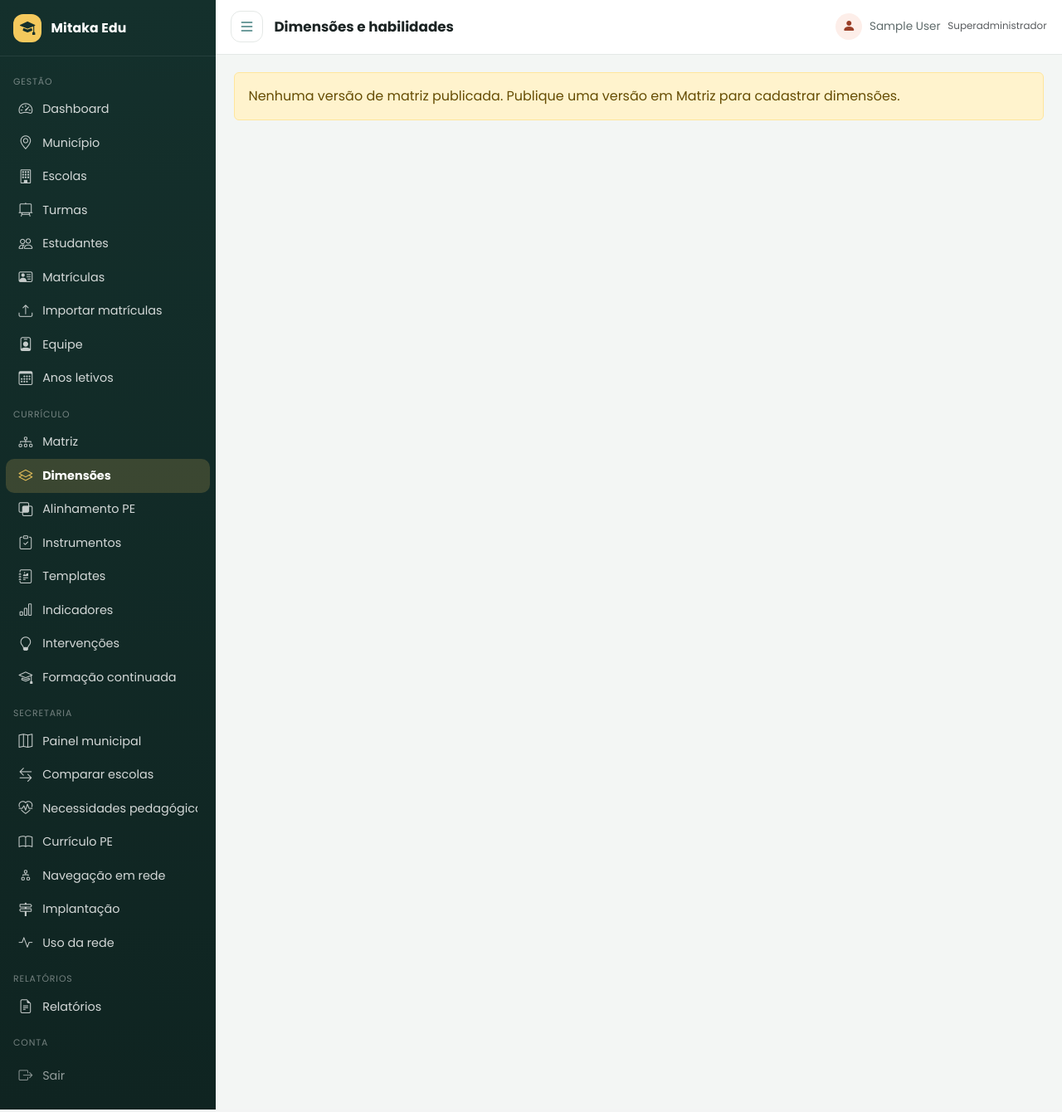
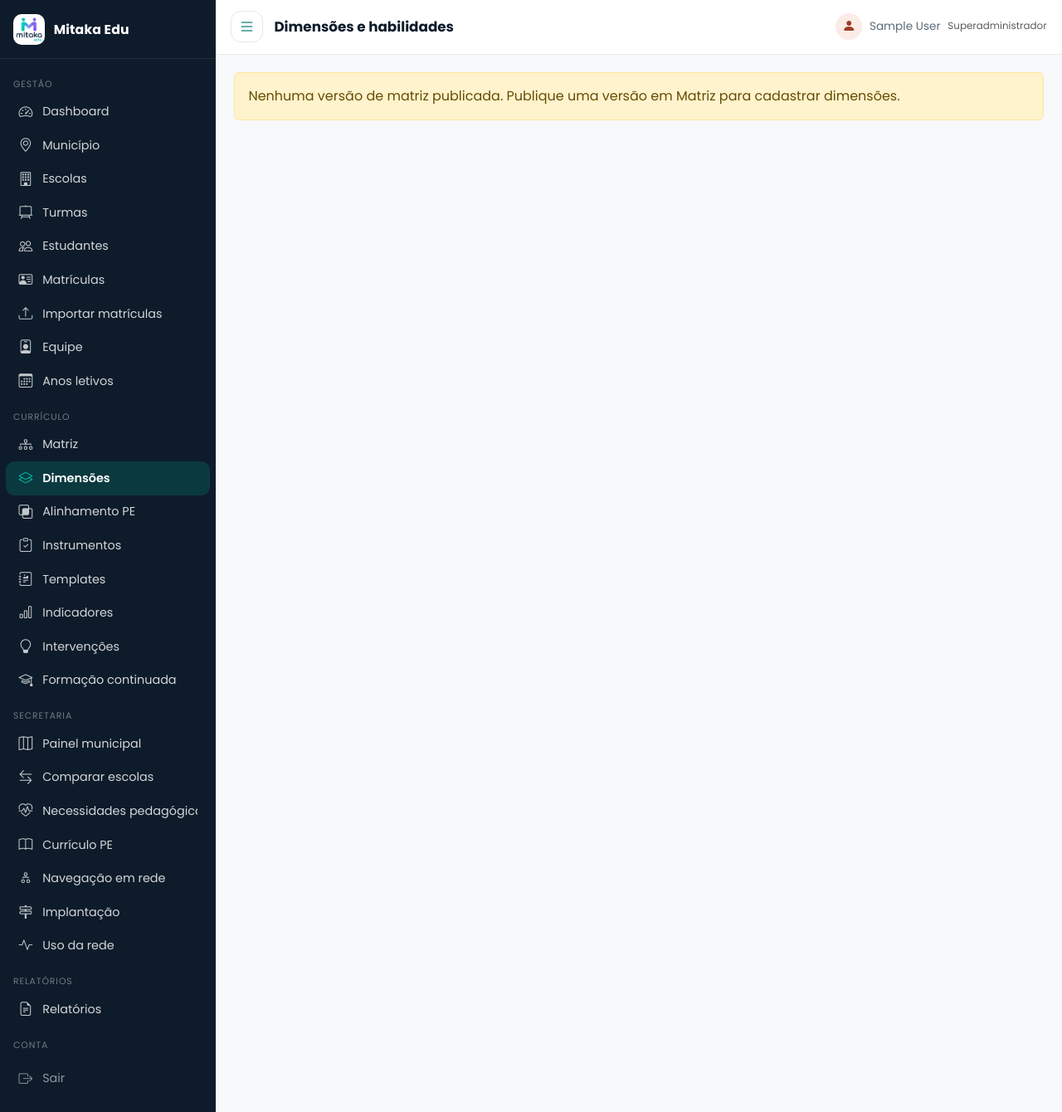
Before and after one commit to softpoptecnologia/mitaka-edu, a Django app: page /gestao/dimensoes/ in a window 1280 px wide. Shown: the whole page at 83% size. Run offline with Django 5.2, Linux system fonts and the light colour scheme; a user stored in the database is signed in; data comes from the database, SQL or seed files in the repository; tables that the repository leaves empty hold one stand-in row (values such as "Sample post"); data that the repository does not hold is empty; parts of the project's set-up code (start-up, migrations or seed data) failed here and were passed over.

Commit message:
Use the transparent Mitaka logo in the top nav instead of the old mark icon.
Co-authored-by: Cursor <cursoragent@cursor.com>

```diff
--- a/static/css/admin.css
+++ b/static/css/admin.css
@@ -1,32 +1,27 @@
 /* Mitaka Edu — gestão escolar (chrome + componentes) */
 
 :root {
-  --ink: #1c2424;
-  --muted: #5f6b6b;
-  --line: #e4e8e6;
-  --surface: #ffffff;
-  --canvas: #f3f6f4;
-  --accent: #0f5c5c;
-  --accent-soft: #e6f3f3;
-  --sidebar: #14302c;
-  --sidebar-2: #0f2421;
+  --accent: var(--brand-strong, #00796b);
+  --accent-soft: var(--brand-soft, #e6faf7);
+  --sidebar: var(--navy, #0d1b2a);
+  --sidebar-2: var(--navy, #0d1b2a);
   --sidebar-w: 260px;
   --sidebar-collapsed: 76px;
-  --tone-student: #e07a5f;
-  --tone-student-soft: #fdeee9;
+  --tone-student: var(--coral, #e07a5f);
+  --tone-student-soft: var(--coral-soft, #fbece7);
   --tone-student-ink: #9a3f28;
-  --tone-class: #3d7ea6;
-  --tone-class-soft: #e8f3f8;
+  --tone-class: var(--sky, #4db6e2);
+  --tone-class-soft: var(--sky-soft, #e8f6fb);
   --tone-class-ink: #1f4e6b;
-  --tone-school: #0f5c5c;
-  --tone-school-soft: #e6f3f3;
-  --tone-attention: #d97706;
-  --tone-attention-soft: #fef3e6;
+  --tone-school: var(--brand-strong, #00796b);
+  --tone-school-soft: var(--brand-soft, #e6faf7);
+  --tone-attention: var(--attention, #b7791f);
+  --tone-attention-soft: var(--attention-soft, #f8efde);
   --tone-attention-ink: #9a3412;
-  --tone-network: #5b4b8a;
-  --tone-network-soft: #f3f0fa;
-  --tone-ok: #2f7d4a;
-  --tone-ok-soft: #e8f5ec;
+  --tone-network: var(--purple, #3a2f6e);
+  --tone-network-soft: var(--purple-soft, #eeeaf8);
+  --tone-ok: var(--ok, #2f7d4a);
+  --tone-ok-soft: var(--ok-soft, #e8f5ec);
 }
 
 body {
@@ -47,8 +42,8 @@ body {
 .admin-sidebar {
   width: var(--sidebar-w);
   flex-shrink: 0;
-  background: linear-gradient(180deg, var(--sidebar) 0%, var(--sidebar-2) 100%);
-  color: #d7dddc;
+  background: var(--sidebar);
+  color: #c5d0dc;
   display: flex;
   flex-direction: column;
   transition: width 0.2s ease;
@@ -64,16 +59,22 @@ body {
 }
 
 .brand-mark {
-  width: 2.15rem;
-  height: 2.15rem;
-  border-radius: 12px;
-  background: #f4c95d;
-  color: #14302c;
+  width: 2.35rem;
+  height: 2.35rem;
+  border-radius: 10px;
+  background: #fff;
   display: inline-flex;
   align-items: center;
   justify-content: center;
-  font-size: 1.15rem;
   flex-shrink: 0;
+  overflow: hidden;
+  padding: 0.12rem;
+}
+.brand-mark img,
+.brand-mark .brand-mark-img {
+  width: 100%;
+  height: 100%;
+  object-fit: contain;
 }
 
 .brand-text {
@@ -134,12 +135,12 @@ body {
 
 .admin-sidebar .nav-link.active {
   color: #fff;
-  background: rgba(244, 201, 93, 0.18);
-  font-weight: 700;
+  background: rgba(0, 191, 165, 0.18);
+  font-weight: 600;
 }
 
 .admin-sidebar .nav-link.active i {
-  color: #f4c95d;
+  color: var(--brand, #00bfa5);
 }
 
 .admin-sidebar .nav-link.nav-exit {
--- a/static/css/brand.css
+++ b/static/css/brand.css
@@ -48,6 +48,7 @@
   width: 2.15rem;
   height: 2.15rem;
   min-width: 2.15rem;
+  object-fit: contain;
   flex-shrink: 0;
 }
 
--- a/templates/admin_panel/base_admin.html
+++ b/templates/admin_panel/base_admin.html
@@ -2,16 +2,16 @@
 {% load static %}
 
 {% block extra_css %}
-<link rel="stylesheet" href="{% static 'css/admin.css' %}?v=ui6">
+<link rel="stylesheet" href="{% static 'css/admin.css' %}?v=ui8">
 <style>
   .chrono { list-style: none; margin: 0; padding: 1rem 1.1rem; }
   .chrono-group { margin: .15rem 0 .7rem 1.9rem; font-size: .78rem; font-weight: 800; letter-spacing: .04em; text-transform: uppercase; color: #5f6b6b; }
   .chrono-item { display: flex; gap: .85rem; padding-bottom: 1rem; }
   .chrono-item:last-child { padding-bottom: 0; }
   .chrono-rail { position: relative; width: .9rem; flex-shrink: 0; }
-  .chrono-rail::before { content: ""; position: absolute; left: 50%; top: .7rem; bottom: -1rem; width: 2px; background: #e6f3f3; transform: translateX(-50%); }
+  .chrono-rail::before { content: ""; position: absolute; left: 50%; top: .7rem; bottom: -1rem; width: 2px; background: var(--brand-soft); transform: translateX(-50%); }
   .chrono-item:last-child .chrono-rail::before { display: none; }
-  .chrono-dot { position: relative; z-index: 1; display: block; width: .85rem; height: .85rem; margin-top: .28rem; border-radius: 50%; background: #0f5c5c; box-shadow: 0 0 0 4px #e6f3f3; }
+  .chrono-dot { position: relative; z-index: 1; display: block; width: .85rem; height: .85rem; margin-top: .28rem; border-radius: 50%; background: var(--brand-strong); box-shadow: 0 0 0 4px var(--brand-soft); }
   .chrono-item-completed .chrono-dot { background: #2f7d4a; }
   .chrono-item-planned .chrono-dot, .chrono-item-draft .chrono-dot { background: #d97706; }
   .chrono-item-cancelled .chrono-dot, .chrono-item-archived .chrono-dot { background: #8a9494; }
@@ -32,7 +32,7 @@
   <div class="admin-overlay" id="adminOverlay"></div>
   <aside class="admin-sidebar no-print" id="adminSidebar">
     <div class="brand">
-      <span class="brand-mark" aria-hidden="true"><i class="bi bi-mortarboard-fill"></i></span>
+      <span class="brand-mark" aria-hidden="true">{% include "components/brand_mark.html" %}</span>
       <span class="brand-text">{{ APP_NAME }}</span>
     </div>
     <nav aria-label="Menu principal">
--- a/templates/base.html
+++ b/templates/base.html
@@ -13,7 +13,7 @@
   <link href="https://fonts.googleapis.com/css2?family=Poppins:wght@400;500;600;700&display=swap" rel="stylesheet">
   <link href="https://cdn.jsdelivr.net/npm/bootstrap@5.3.3/dist/css/bootstrap.min.css" rel="stylesheet" integrity="sha384-QWTKZyjpPEjISv5WaRU9OFeRpok6YctnYmDr5pNlyT2bRjXh0JMhjY6hW+ALEwIH" crossorigin="anonymous">
   <link rel="stylesheet" href="https://cdn.jsdelivr.net/npm/bootstrap-icons@1.11.3/font/bootstrap-icons.min.css">
-  <link rel="stylesheet" href="/static/css/brand.css?v=brand16">
+  <link rel="stylesheet" href="/static/css/brand.css?v=brand17">
   <link rel="stylesheet" href="/static/css/accessibility.css?v=a11y2">
   <script src="https://cdn.jsdelivr.net/npm/chart.js@4.4.4/dist/chart.umd.min.js"></script>
   <script src="https://unpkg.com/htmx.org@2.0.3"></script>
--- a/templates/components/brand_mark.html
+++ b/templates/components/brand_mark.html
@@ -1,6 +1 @@
-<svg class="brand-mark-img{% if compact %} sm{% endif %}" xmlns="http://www.w3.org/2000/svg" viewBox="0 0 64 64" width="{{ size|default:'34' }}" height="{{ size|default:'34' }}" role="img" aria-hidden="true" focusable="false">
-  <circle cx="18" cy="14" r="7" fill="#00BFA5"/>
-  <path fill="#00BFA5" d="M8 54c0-12.7 5.8-22 14.5-22S37 41.3 37 54H8z"/>
-  <circle cx="46" cy="14" r="7" fill="#3A2F6E"/>
-  <path fill="#3A2F6E" d="M27 54c0-12.7 5.8-22 14.5-22S56 41.3 56 54H27z"/>
-</svg>
+<img src="/static/img/logo-mark.png" alt="" class="brand-mark-img{% if compact %} sm{% endif %}" width="{{ size|default:'34' }}" height="{{ size|default:'34' }}" decoding="async" aria-hidden="true">
```
Also changed, not shown: templates/family/base_family.html (+8 -6 lines), templates/public/home.html (+16 -13 lines), templates/teacher/base_teacher.html (+31 -38 lines), static/img/logo-mark.png (added), static/img/logo-sem-fundo.png (added).
